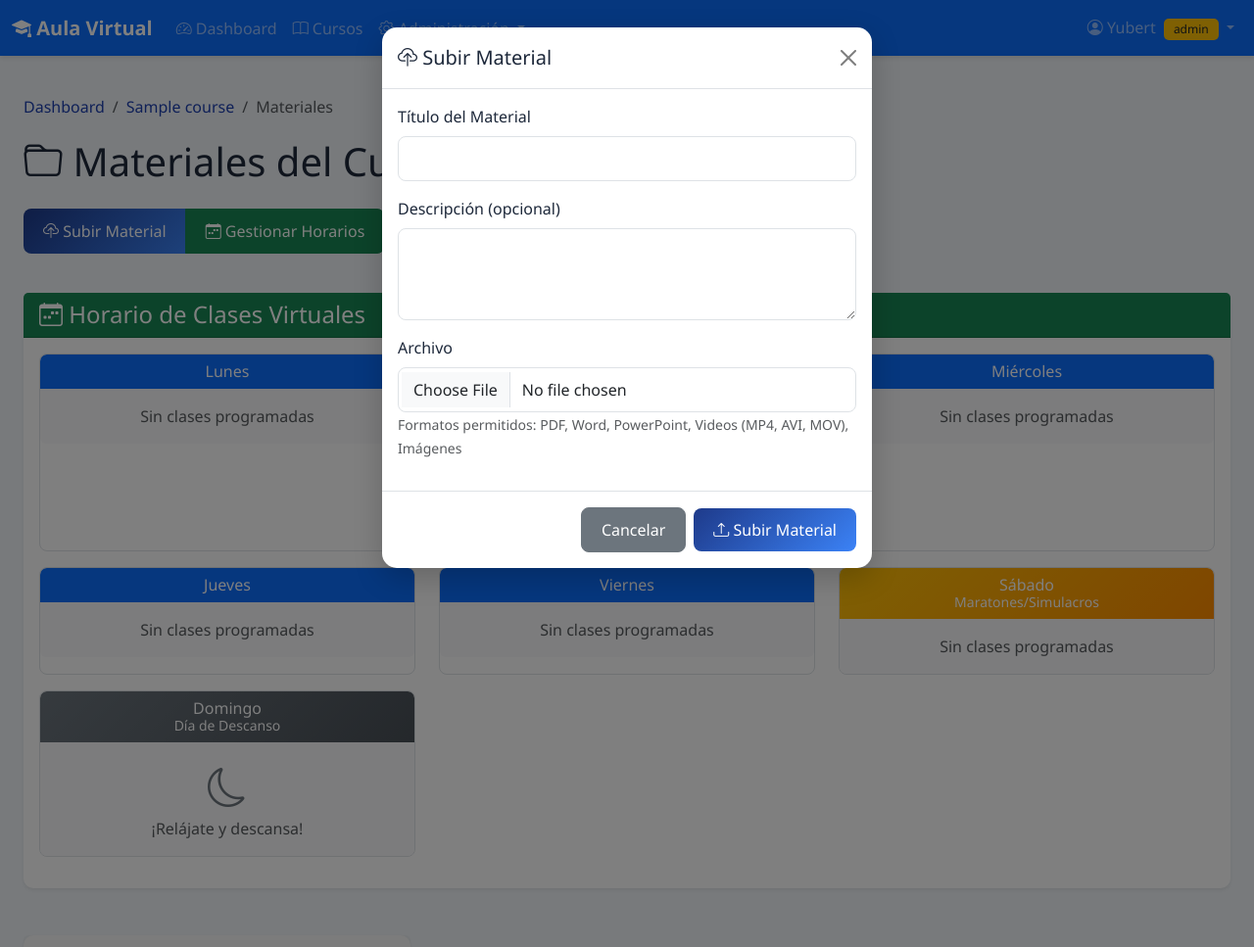
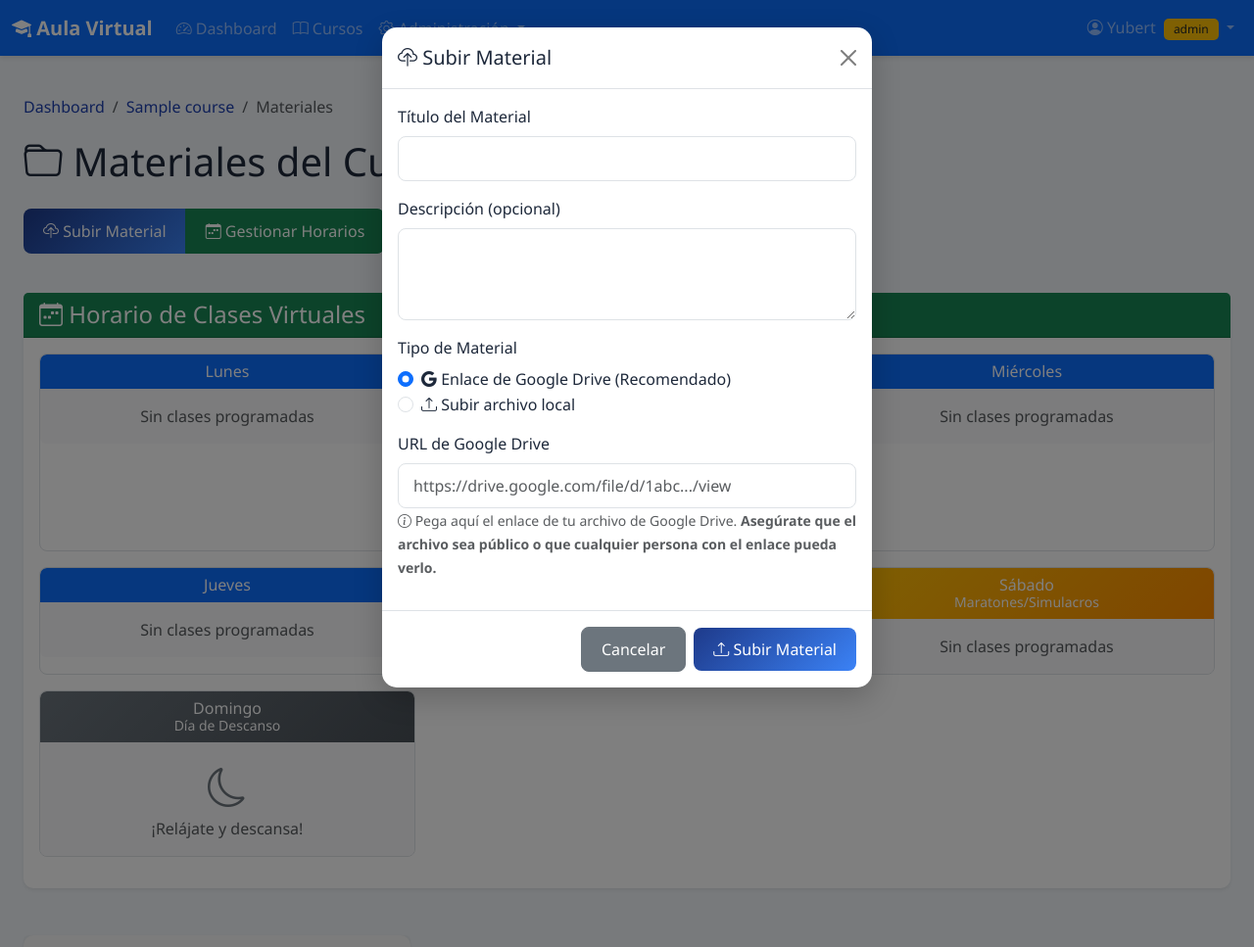
Before and after one commit to Canazachyub/aula-virtual-diplomados, a Flask app: page /course/1/materials in a window 1280 px wide, after a click on "Subir Material". Shown: the whole page at 98% size. Run offline with Flask 3, Linux system fonts and the light colour scheme; a user stored in the database is signed in; tables that the repository leaves empty hold one stand-in row (values such as "Sample post").

Commit message:
Integración Google Drive + configuración Render

```diff
--- a/app.py
+++ b/app.py
@@ -24,7 +24,7 @@ else:
     app.config['SQLALCHEMY_DATABASE_URI'] = 'sqlite:///aula_diplomados.db'
 
 app.config['SQLALCHEMY_TRACK_MODIFICATIONS'] = False
-app.config['UPLOAD_FOLDER'] = 'static/uploads'
+app.config['UPLOAD_FOLDER'] = os.environ.get('UPLOAD_FOLDER', 'static/uploads')
 app.config['MAX_CONTENT_LENGTH'] = 100 * 1024 * 1024  # 100MB max
 
 ALLOWED_EXTENSIONS = {'pdf', 'png', 'jpg', 'jpeg', 'gif', 'mp4', 'avi', 'mov', 'doc', 'docx', 'ppt', 'pptx'}
@@ -66,6 +66,23 @@ def get_drive_file_info(file_id):
         }
     except:
         return None
+
+def get_file_type_from_url(url):
+    """Determina el tipo de archivo desde una URL"""
+    url_lower = url.lower()
+
+    if any(ext in url_lower for ext in ['.pdf']):
+        return 'pdf'
+    elif any(ext in url_lower for ext in ['.mp4', '.avi', '.mov', '.mkv']):
+        return 'video'
+    elif any(ext in url_lower for ext in ['.jpg', '.jpeg', '.png', '.gif', '.webp']):
+        return 'image'
+    elif any(ext in url_lower for ext in ['.doc', '.docx']):
+        return 'document'
+    elif any(ext in url_lower for ext in ['.ppt', '.pptx']):
+        return 'presentation'
+    else:
+        return 'document'
 
 db = SQLAlchemy(app)
 login_manager = LoginManager()
--- a/templates/materials.html
+++ b/templates/materials.html
@@ -234,8 +234,34 @@
                     </div>
 
                     <div class="mb-3">
+                        <label class="form-label">Tipo de Material</label>
+                        <div class="form-check">
+                            <input class="form-check-input" type="radio" name="upload_type" id="upload_drive" value="drive" checked onclick="toggleUploadType()">
+                            <label class="form-check-label" for="upload_drive">
+                                <i class="bi bi-google"></i> Enlace de Google Drive (Recomendado)
+                            </label>
+                        </div>
+                        <div class="form-check">
+                            <input class="form-check-input" type="radio" name="upload_type" id="upload_file" value="file" onclick="toggleUploadType()">
+                            <label class="form-check-label" for="upload_file">
+                                <i class="bi bi-upload"></i> Subir archivo local
+                            </label>
+                        </div>
+                    </div>
+
+                    <div class="mb-3" id="drive_url_field">
+                        <label for="drive_url" class="form-label">URL de Google Drive</label>
+                        <input type="url" class="form-control" id="drive_url" name="drive_url"
+                               placeholder="https://drive.google.com/file/d/1abc.../view">
+                        <small class="text-muted">
+                            <i class="bi bi-info-circle"></i> Pega aquí el enlace de tu archivo de Google Drive.
+                            <strong>Asegúrate que el archivo sea público o que cualquier persona con el enlace pueda verlo.</strong>
+                        </small>
+                    </div>
+
+                    <div class="mb-3" id="file_upload_field" style="display: none;">
                         <label for="file" class="form-label">Archivo</label>
-                        <input type="file" class="form-control" id="file" name="file" required
+                        <input type="file" class="form-control" id="file" name="file"
                                accept=".pdf,.doc,.docx,.ppt,.pptx,.mp4,.avi,.mov,.jpg,.jpeg,.png,.gif">
                         <small class="text-muted">
                             Formatos permitidos: PDF, Word, PowerPoint, Videos (MP4, AVI, MOV), Imágenes
@@ -382,6 +408,27 @@ document.getElementById('videoPreviewModal').addEventListener('hidden.bs.modal',
     document.getElementById('videoPlayer').src = '';
 });
 
+// Función para alternar entre Google Drive y archivo local
+function toggleUploadType() {
+    const driveRadio = document.getElementById('upload_drive');
+    const driveField = document.getElementById('drive_url_field');
+    const fileField = document.getElementById('file_upload_field');
+    const driveInput = document.getElementById('drive_url');
+    const fileInput = document.getElementById('file');
+
+    if (driveRadio.checked) {
+        driveField.style.display = 'block';
+        fileField.style.display = 'none';
+        driveInput.required = true;
+        fileInput.required = false;
+    } else {
+        driveField.style.display = 'none';
+        fileField.style.display = 'block';
+        driveInput.required = false;
+        fileInput.required = true;
+    }
+}
+
 {% if current_user.role == 'admin' %}
 // Variables globales para el modal de actualizar link
 let currentScheduleId = null;
```
